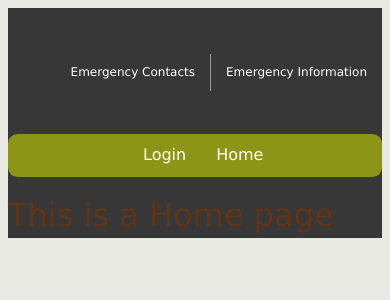
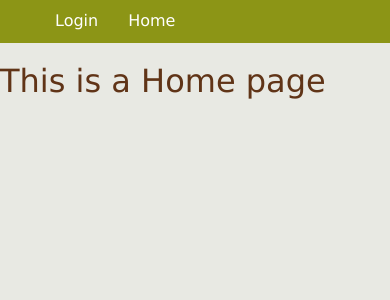
Before and after one commit to psu-oit-capstone/emp-front-end, a Vue app: page / in a window 390 px wide. Shown: the top 300 px of the page. Built offline with nearby package versions, Linux system fonts and the light colour scheme.

Commit message:
Make black site nav header disappear on mobile and more mobile layout
*Moved media queries to end of document so responsive layout works properly
*#head-wrap now doesn't display on mobile
*#app-navigation is modified to serve as a better navigation header for the whole app

```diff
--- a/src/styles/styles.css
+++ b/src/styles/styles.css
@@ -2,37 +2,6 @@
   Because we are using post-css any styles placed here
   can be accessed throughout the app.
 */
-
-/*****************************
-Site-wide Media Queried Styles
-*****************************/
-/* Large desktop */
-@media (min-width: 980px) {
-  .main-content-container {
-    grid-template-columns: auto [left-gutter] 650px [right-gutter] auto;
-    grid-template-rows: 100px [top-gutter] auto [bottom-gutter] 100px;
-  }
-}
-
-/* Landscape phone to landscape and desktop */
-@media (min-width: 481px) and (max-width: 979px) {
-  .main-content-container {
-    grid-template-columns: auto [left-gutter] 480px [right-gutter] auto;
-    grid-template-rows: 100px [top-gutter] auto [bottom-gutter] 100px;
-  }
-}
-
-/* Landscape phones and down */
-@media (max-width: 500px) {
-  .main-content-container {
-    grid-template-columns: 20px [left-gutter] auto [right-gutter] 20px;
-    grid-template-rows: 100px [top-gutter] auto [bottom-gutter] 100px;
-  }
-  .logo {
-    visibility: hidden;
-  }
-}
-
 
 * {
 }
@@ -183,3 +152,49 @@ a {
 .pull-left {
   float: left;
 }
+
+
+
+/*****************************
+Site-wide Media Queried Styles
+*****************************/
+/* Large desktop */
+@media (min-width: 980px) {
+  .main-content-container {
+    grid-template-columns: auto [left-gutter] 650px [right-gutter] auto;
+    grid-template-rows: 100px [top-gutter] auto [bottom-gutter] 100px;
+  }
+}
+
+/* Landscape phone to landscape and desktop */
+@media (min-width: 481px) and (max-width: 979px) {
+  .main-content-container {
+    grid-template-columns: auto [left-gutter] 480px [right-gutter] auto;
+    grid-template-rows: 100px [top-gutter] auto [bottom-gutter] 100px;
+  }
+}
+
+/* Landscape phones and down */
+@media (max-width: 500px) {
+  body {
+    margin:0;
+  }
+
+  .main-content-container {
+    grid-template-columns: 20px [left-gutter] auto [right-gutter] 20px;
+    grid-template-rows: 100px [top-gutter] auto [bottom-gutter] 100px;
+  }
+
+  #header-wrap {
+    display: none;
+  }
+
+  #main {
+    margin-top: 0px;
+  }
+
+  #app-navigation {
+    margin: 0;
+    border-radius: 0;
+  }
+}
```
